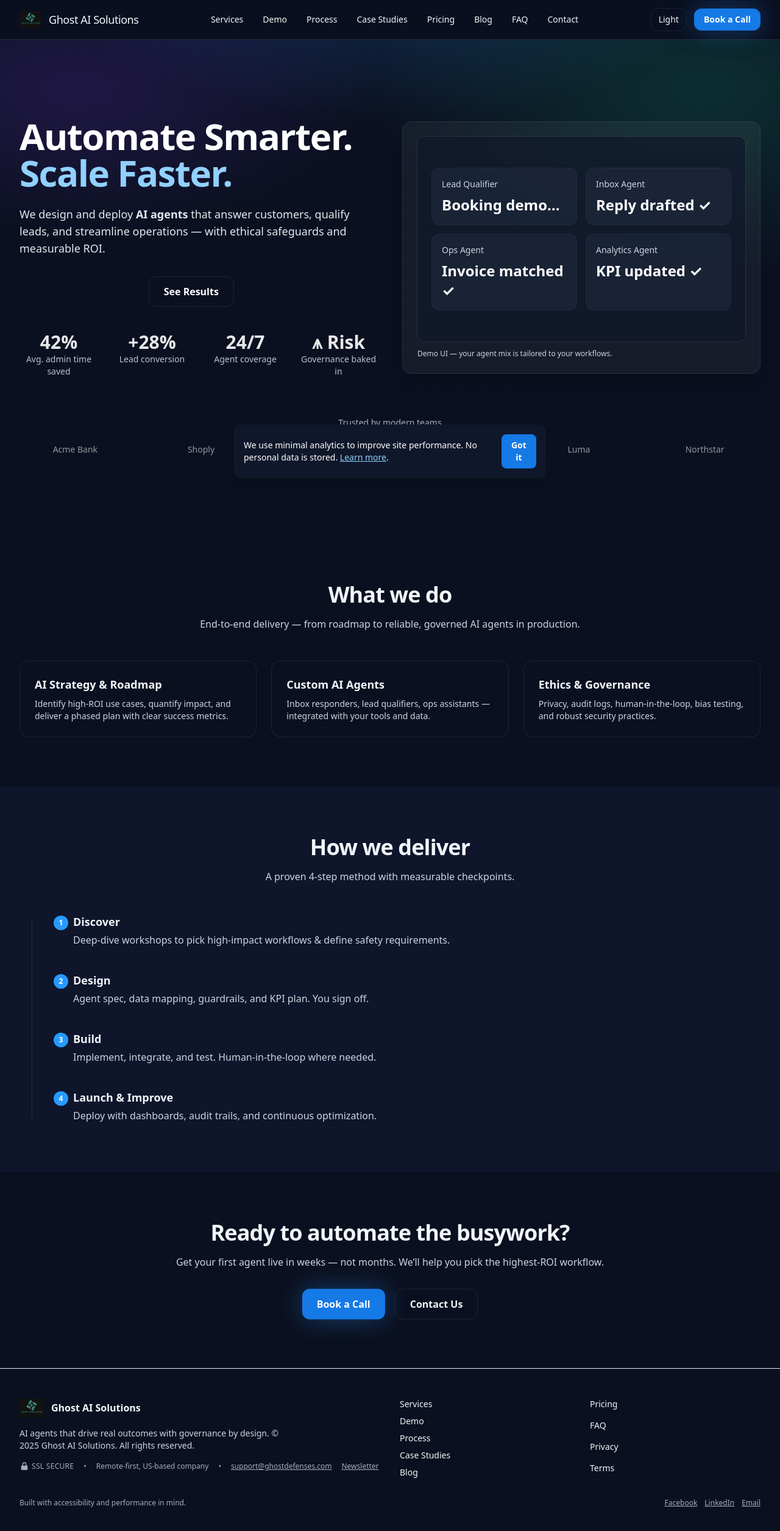
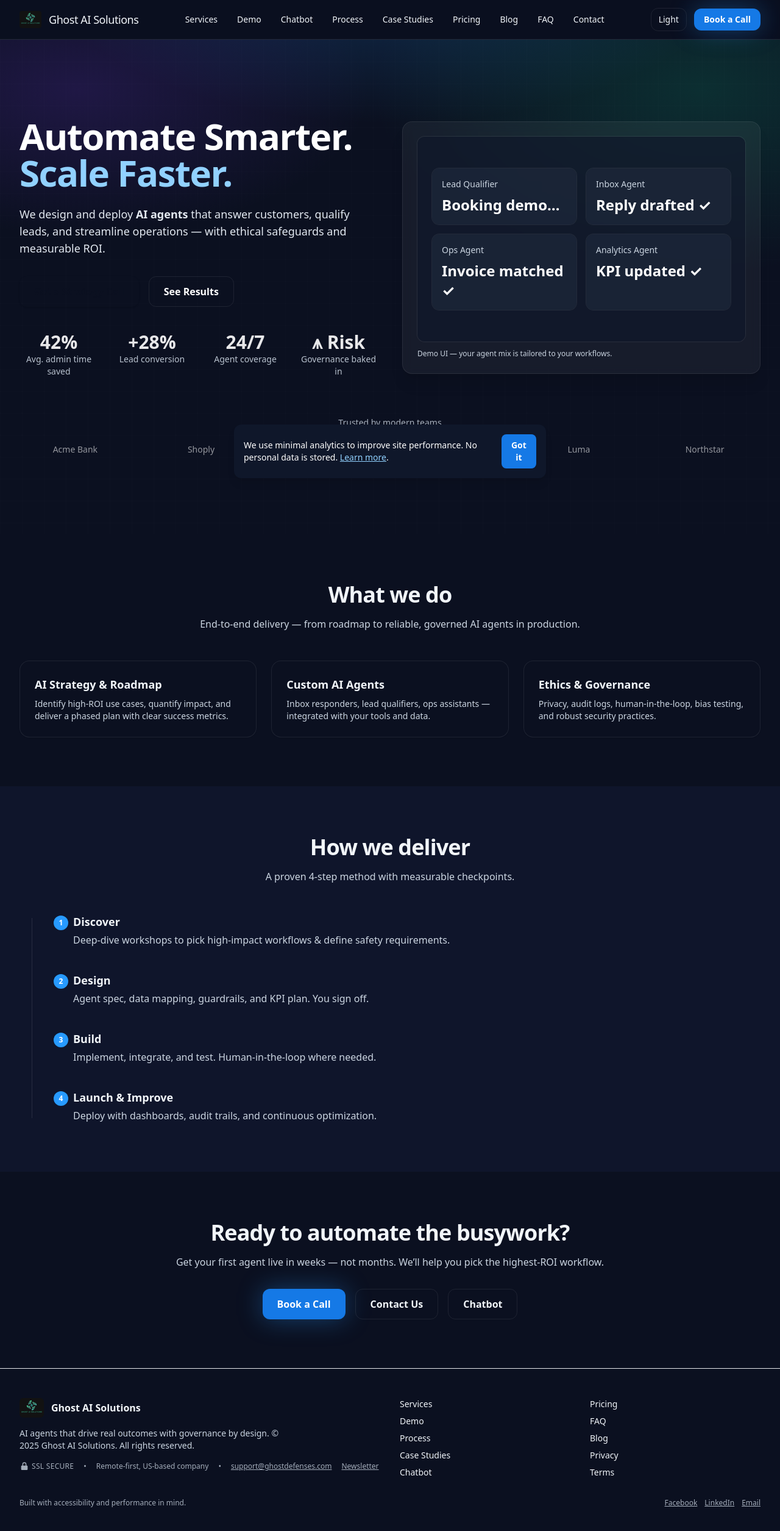
Before and after one commit to burchdad/ghostaisolutions, a Next.js app: page / in a window 1280 px wide. Shown: the top 2510 px of the page at 61% size. Built offline with nearby package versions, Linux system fonts and the light colour scheme.

Commit message:
Add Chatbot link to nav, footer, and home Services section

```diff
--- a/components/Footer.js
+++ b/components/Footer.js
@@ -51,13 +51,14 @@ export default function Footer(){
             <Link className="hover:text-brand-700" href="/demo">Demo</Link>
             <Link className="hover:text-brand-700" href="/process">Process</Link>
             <Link className="hover:text-brand-700" href="/work">Case Studies</Link>
-            <Link className="hover:text-brand-700" href="/blog">Blog</Link>
+            <Link className="hover:text-brand-700" href="/chatbot">Chatbot</Link>
           </nav>
 
           {/* Column 2 */}
           <nav className="grid gap-2 text-sm">
             <Link className="hover:text-brand-700" href="/pricing">Pricing</Link>
             <Link className="hover:text-brand-700" href="/faq">FAQ</Link>
+            <Link className="hover:text-brand-700" href="/blog">Blog</Link>
             <Link className="hover:text-brand-700" href="/privacy">Privacy</Link>
             <Link className="hover:text-brand-700" href="/terms">Terms</Link>
           </nav>
--- a/components/Header.js
+++ b/components/Header.js
@@ -39,6 +39,7 @@ export default function Header() {
           <nav aria-label="Main" className="hidden md:flex items-center gap-8 text-sm">
             <Link className="hover:text-brand-300" href="/services">Services</Link>
             <Link className="hover:text-brand-300" href="/demo">Demo</Link>
+            <Link className="hover:text-brand-300" href="/chatbot">Chatbot</Link>
             <Link className="hover:text-brand-300" href="/process">Process</Link>
             <Link className="hover:text-brand-300" href="/work">Case Studies</Link>
             <Link className="hover:text-brand-300" href="/pricing">Pricing</Link>
@@ -88,7 +89,7 @@ export default function Header() {
         }`}
       >
         <div className="mx-auto max-w-7xl px-4 py-4 grid gap-3 text-sm">
-          {["/services", "/demo","/process", "/work", "/pricing", "/blog","/faq", "/contact"].map(href => (
+          {["/services", "/demo", "/chatbot","/process", "/work", "/pricing", "/blog","/faq", "/contact"].map(href => (
             <Link key={href} className="py-2" href={href} onClick={() => setOpen(false)}>
               {href.slice(1).replace("-", " ").replace(/\b\w/g, s => s.toUpperCase())}
             </Link>
--- a/components/HomeSections.js
+++ b/components/HomeSections.js
@@ -92,6 +92,12 @@ function CTA(){
           >
             Contact Us
           </a>
+          <a
+            href="/chatbot"
+            className="inline-flex items-center gap-2 rounded-xl border px-6 py-3 font-semibold hover:bg-slate-50 dark:hover:bg-slate-900"
+          >
+            Chatbot
+          </a>
         </div>
       </div>
     </section>
```
